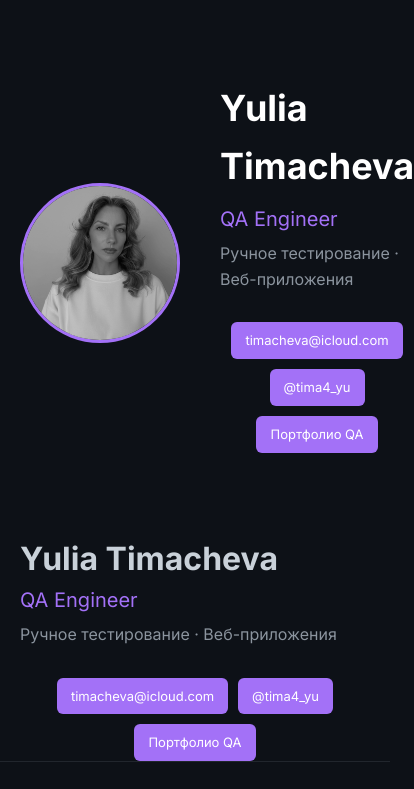
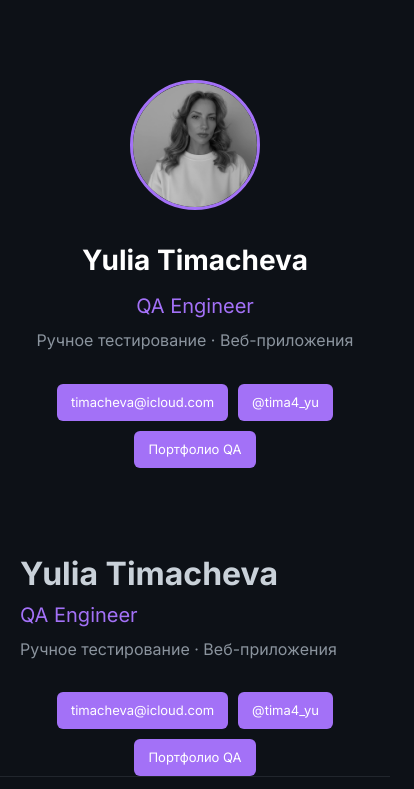
Before and after one commit to Yulia-Tima4/portfolio-website, a plain HTML site: page index.html in a window 390 px wide. Shown: the top 789 px of the page, 414 px wide, since content can reach past the window. Drawn offline with Linux system fonts and the light colour scheme.

Commit message:
style.css

```diff
--- a/css/style.css
+++ b/css/style.css
@@ -244,8 +244,23 @@ h2 {
 
 /* === МОБИЛЬНАЯ ВЕРСИЯ === */
 @media (max-width: 600px) {
-    h1 {
-        font-size: 32px;
+    .hero-content {
+        flex-direction: column;
+        text-align: center;
+        gap: 20px;
+    }
+
+    .hero-photo img {
+        width: 130px;
+        height: 130px;
+    }
+
+    .hero-text h1 {
+        font-size: 28px;
+    }
+
+    .contacts {
+        justify-content: center;
     }
 
     .section {
@@ -257,3 +272,5 @@ h2 {
         font-size: 13px;
     }
 }
+    }
+}
```
